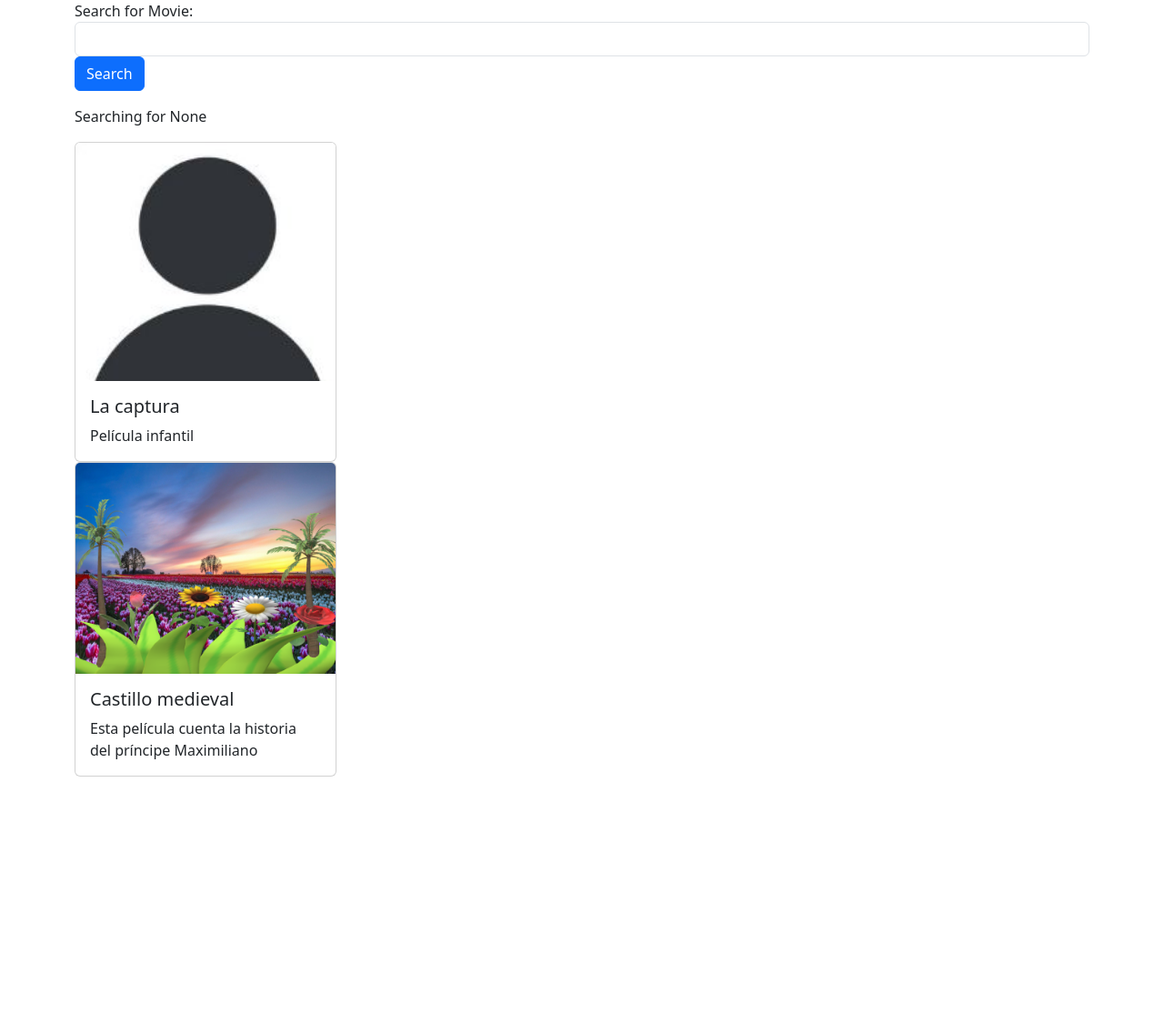
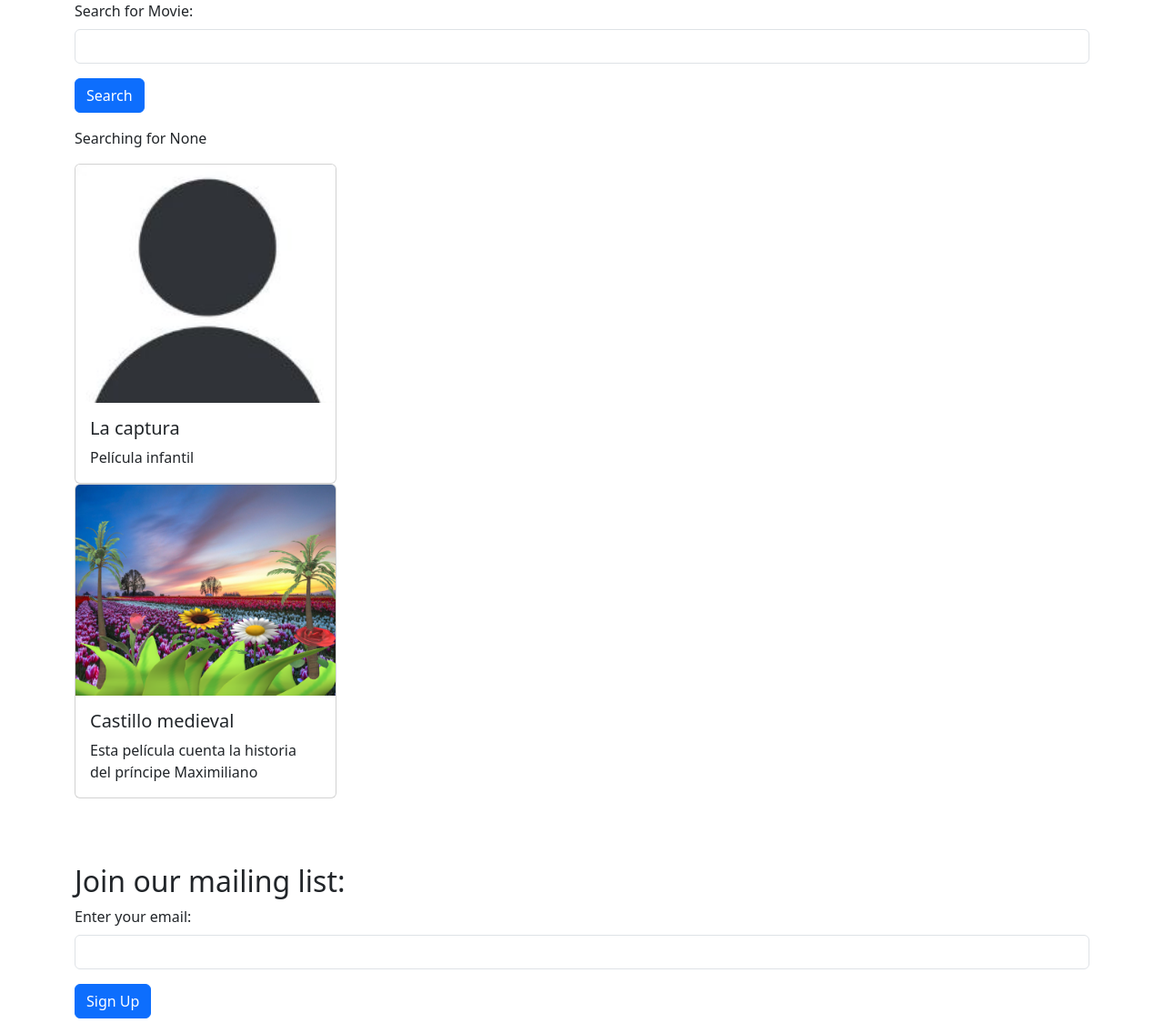
Before and after one commit to paolavallejo/Taller2-PI1-20241, a Django app: page / in a window 1280 px wide. Shown: the whole page at 91% size. Before the commit the page ends 854 px from the top, so only its background shows below. Run offline with Django 5.2, Linux system fonts and the light colour scheme; data comes from the database, SQL or seed files in the repository.

Commit message:
navegacion entre paginas

```diff
--- a/movie/templates/home.html
+++ b/movie/templates/home.html
@@ -6,15 +6,18 @@
     <link href="https://cdn.jsdelivr.net/npm/bootstrap@5.3.2/dist/css/bootstrap.min.css" rel="stylesheet" integrity="sha384-T3c6CoIi6uLrA9TneNEoa7RxnatzjcDSCmG1MXxSR1GAsXEV/Dwwykc2MPK8M2HN" crossorigin="anonymous">
 </head>
 
-<div class="container">
-    <form action="">
+<div class="container">  <!-- mejora el espaciado de la pagina-->
+    <form action=""> <!-- especifica que al hacer clic en enviar, enviamos el formulario a la misma página-->
+        <div class="mb-3"> <!--agrega espacio inferior de 3 unidades-->
+            <label for="searchMovie" class="form-label"> <!--asocia un texto descriptivo con un campo de entrada en un formulario-->
                 Search for Movie:
+            </label>
             <input type="text" class="form-control" name="searchMovie"/>
+        </div>
         <button type="submit" class="btn btn-primary">Search</button>
     </form>
     <p>Searching for {{searchTerm}}</p>
         {% for movie in movies %}
-
         <div class="card" style="width: 18rem;">
             <img src="{{ movie.image.url }}" class="card-img-top" alt="...">
             <div class="card-body">
@@ -26,5 +29,16 @@
             </div>
         </div>
         {% endfor %}
+
     <br/>
+    <br />
+    <br />
+    <h2>Join our mailing list:</h2>
+    <form action="{% url 'signup' %}">
+        <div class="mb-3">
+            <label for="email" class="form-label"> Enter your email: </label>
+            <input type="email" class="form-control" name="email" />
+        </div>
+        <button type="submit" class="btn btn-primary">Sign Up</button>
+    </form>
 </div>
--- /dev/null
+++ b/movie/templates/signup.html
@@ -0,0 +1,2 @@
+<h2>Added {{ email }} to mailing list</h2>
+<a href="{% url 'home' %}">Home</a>
--- a/movie/views.py
+++ b/movie/views.py
@@ -9,7 +9,7 @@ def home(request):
     #return HttpResponse('<h1>Welcome to Home Page</h1>')
     #return render(request, 'home.html')
     #return render(request, 'home.html', {'name':'Paola Vallejo'})
-    searchTerm = request.GET.get('searchMovie')
+    searchTerm = request.GET.get('searchMovie') # GET se usa para solicitar recursos de un servidor
     if searchTerm:
         movies = Movie.objects.filter(title__icontains=searchTerm)
     else:
@@ -20,3 +20,7 @@ def home(request):
 def about(request):
     #return HttpResponse('<h1>Welcome to About Page</h1>')
     return render(request, 'about.html')
+
+def signup(request):
+    email = request.GET.get('email')
+    return render(request, 'signup.html', {'email':email})
--- a/moviereviews/urls.py
+++ b/moviereviews/urls.py
@@ -23,8 +23,9 @@ from django.conf import settings
 
 urlpatterns = [
     path('admin/', admin.site.urls),
-    path('',movieViews.home),
-    path('about',movieViews.about),
+    path('',movieViews.home, name='home'),
+    path('about/',movieViews.about, name='about'),
+    path('signup/',movieViews.signup, name='signup'),
 ]
 
 urlpatterns += static(settings.MEDIA_URL, document_root=settings.MEDIA_ROOT)
```
